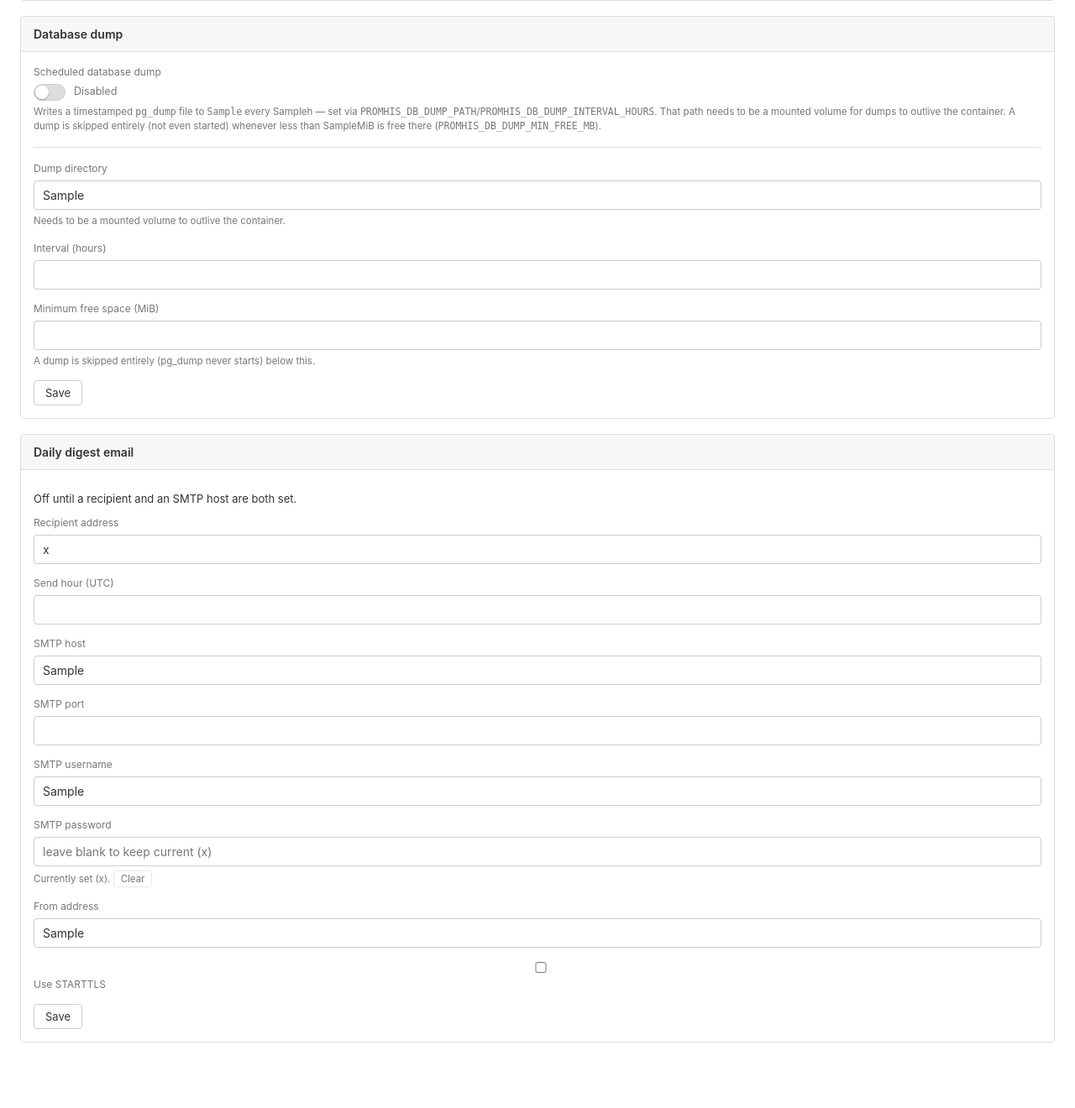
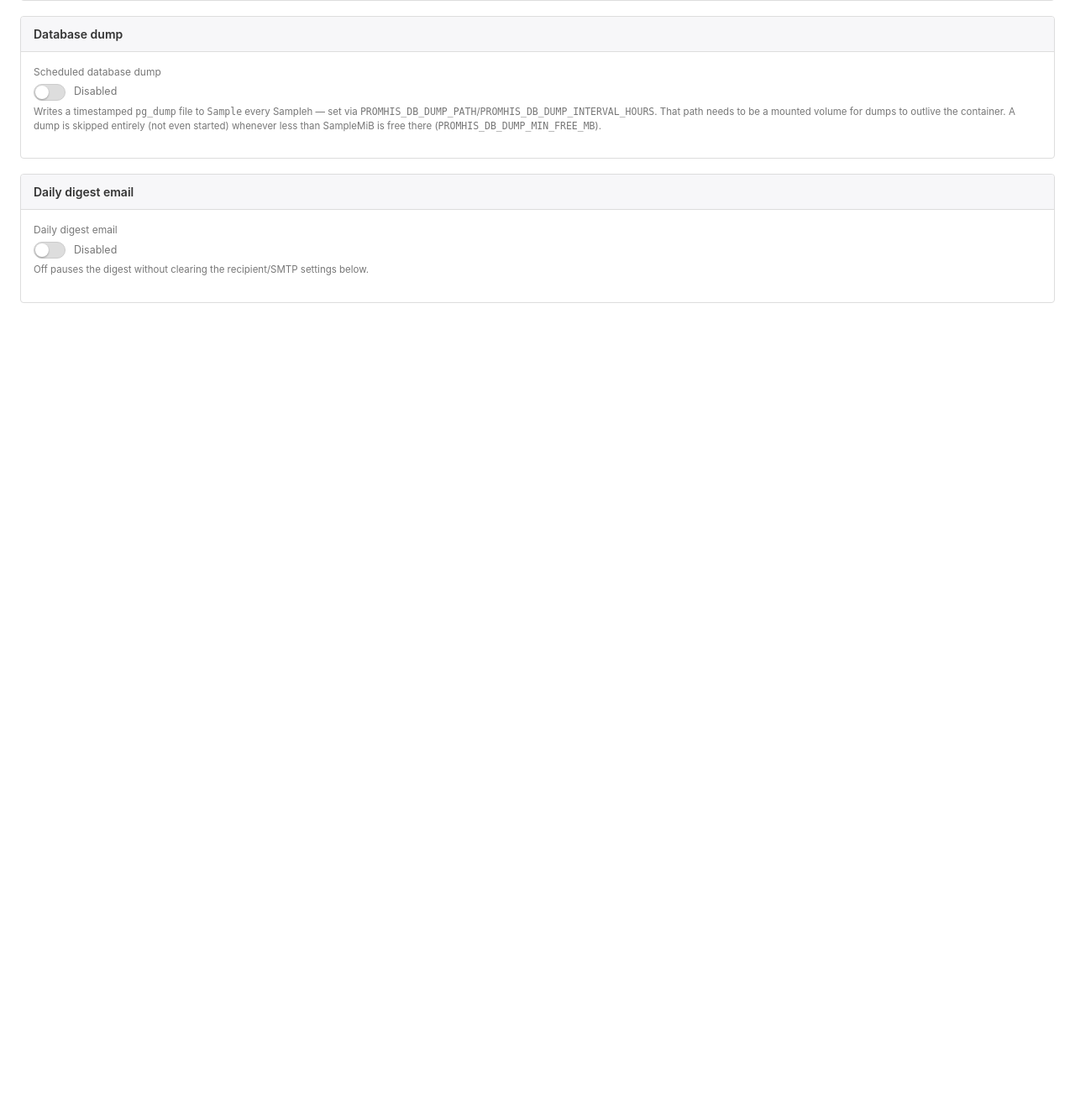
Before and after one commit to tom-jm69/promhis, a Python web app: template src/promhis/templates/settings.html in a window 1280 px wide. Shown: the part 249-1569 px from the top of the page at 84% size. After the commit the page ends 610 px from the top, so only its background shows below. Run offline with Jinja, Linux system fonts and the light colour scheme; the template is opened without the code that fills it: most values are stand-ins (such as "Sample title", 1, 10 or a date in 2020); some libraries are stand-ins or nearby versions.

Commit message:
Support multiple digest recipients, add a digest/SMTP toggle, hide config until enabled
- PROMHIS_DIGEST_TO accepts multiple comma-separated addresses (the
  email "To:" header already supports this natively, so no parsing
  changes needed beyond the Settings-page input).
- New PROMHIS_DIGEST_ENABLED kill switch, independent of whether a
  recipient/SMTP host happen to be set — defaults to true so an
  existing deployment with digest_to/smtp_host already set via env
  keeps working unchanged; toggling it off from Settings pauses the
  digest without clearing those fields.
- The Settings page now hides a feature's detailed config fields
  (database dump: path/interval/min-free-space; digest: recipient/
  SMTP) until its own enabled toggle is switched on, matching how the
  metrics auth fields already behave.

```diff
--- a/src/promhis/templates/partials/db_dump_enabled_panel.html
+++ b/src/promhis/templates/partials/db_dump_enabled_panel.html
@@ -20,6 +20,8 @@
   function promhisSyncDbDumpToggleUI(checkbox) {
     const label = checkbox.closest(".toggle-field").querySelector(".toggle-label");
     if (label) label.textContent = checkbox.checked ? "Enabled" : "Disabled";
+    const configFields = document.getElementById("db-dump-config-fields");
+    if (configFields) configFields.style.display = checkbox.checked ? "" : "none";
   }
 
   function promhisToggleDbDumpEnabled(checkbox) {
--- /dev/null
+++ b/src/promhis/templates/partials/digest_enabled_panel.html
@@ -0,0 +1,42 @@
+<div class="field">
+  <label>Daily digest email</label>
+  <div class="toggle-field">
+    <label class="toggle-switch">
+      {% if digest_enabled_locked %}
+      <input type="checkbox" disabled {% if digest_enabled %}checked{% endif %}>
+      {% else %}
+      <input type="checkbox" {% if digest_enabled %}checked{% endif %} onchange="promhisToggleDigestEnabled(this)">
+      {% endif %}
+      <span class="toggle-slider"></span>
+    </label>
+    <span class="toggle-label">{{ "Enabled" if digest_enabled else "Disabled" }}</span>
+  </div>
+  {% if digest_enabled_locked %}
+  <div class="hint">Set via <code>PROMHIS_DIGEST_ENABLED</code> — edit <code>.env</code> to change.</div>
+  {% else %}
+  <div class="hint">Off pauses the digest without clearing the recipient/SMTP settings below.</div>
+  {% endif %}
+</div>
+<script>
+  function promhisSyncDigestToggleUI(checkbox) {
+    const label = checkbox.closest(".toggle-field").querySelector(".toggle-label");
+    if (label) label.textContent = checkbox.checked ? "Enabled" : "Disabled";
+    const configFields = document.getElementById("digest-config-fields");
+    if (configFields) configFields.style.display = checkbox.checked ? "" : "none";
+  }
+
+  function promhisToggleDigestEnabled(checkbox) {
+    const next = checkbox.checked;
+    promhisSyncDigestToggleUI(checkbox);
+    fetch("/settings/digest/enabled", {
+      method: "POST",
+      headers: { "Content-Type": "application/x-www-form-urlencoded" },
+      body: next ? "digest_enabled=on" : "",
+    }).then((r) => {
+      if (!r.ok) throw new Error("save failed");
+    }).catch(() => {
+      checkbox.checked = !next;
+      promhisSyncDigestToggleUI(checkbox);
+    });
+  }
+</script>
--- a/src/promhis/templates/settings.html
+++ b/src/promhis/templates/settings.html
@@ -68,7 +68,7 @@
   <div class="panel-body">
     {% include "partials/db_dump_enabled_panel.html" %}
 
-    <div class="field-divider">
+    <div id="db-dump-config-fields" class="field-divider" {% if not db_dump_enabled %}style="display:none;"{% endif %}>
       <form method="post" action="/settings/db-dump/config">
         <div class="field">
           <label for="db_dump_path">Dump directory</label>
@@ -113,15 +113,19 @@
 <div class="panel">
   <div class="panel-head"><h2>Daily digest email</h2></div>
   <div class="panel-body">
-    <p class="ack-note-text">{% if digest_configured %}Sends a daily rollup to the address below.{% else %}Off until a recipient and an SMTP host are both set.{% endif %}</p>
+    {% include "partials/digest_enabled_panel.html" %}
+
+    <div id="digest-config-fields" class="field-divider" {% if not digest_enabled %}style="display:none;"{% endif %}>
+    <p class="ack-note-text">{% if digest_configured %}Sends a daily rollup to the address(es) below.{% else %}Off until a recipient and an SMTP host are both set.{% endif %}</p>
     <form method="post" action="/settings/digest/config">
       <div class="field">
-        <label for="digest_to">Recipient address</label>
+        <label for="digest_to">Recipient address(es)</label>
         {% if digest_to_locked %}
-        <input type="email" value="{{ digest_to or '' }}" disabled>
+        <input type="text" value="{{ digest_to or '' }}" disabled>
         <div class="hint">Set via <code>PROMHIS_DIGEST_TO</code> — edit <code>.env</code> to change.</div>
         {% else %}
-        <input type="email" id="digest_to" name="digest_to" value="{{ digest_to or '' }}" placeholder="unset (digest off)">
+        <input type="email" id="digest_to" name="digest_to" value="{{ digest_to or '' }}" multiple placeholder="unset (digest off) — comma-separated for multiple">
+        <div class="hint">Comma-separated for more than one recipient, e.g. <code>oncall@example.com, backup@example.com</code>.</div>
         {% endif %}
       </div>
 
@@ -207,6 +211,7 @@
       <button type="submit" class="btn">Save</button>
       {% endif %}
     </form>
+    </div>
   </div>
 </div>
 {% endblock %}
```
Also changed, not shown: docs/configuration.md (+3 -2 lines), src/promhis/config.py (+9 -1 lines), src/promhis/digest.py (+9 -3 lines), src/promhis/routers/settings.py (+24 -4 lines), tests/test_digest.py (+56 -0 lines), tests/test_settings.py (+40 -0 lines), CHANGELOG.md, 1 other file.
